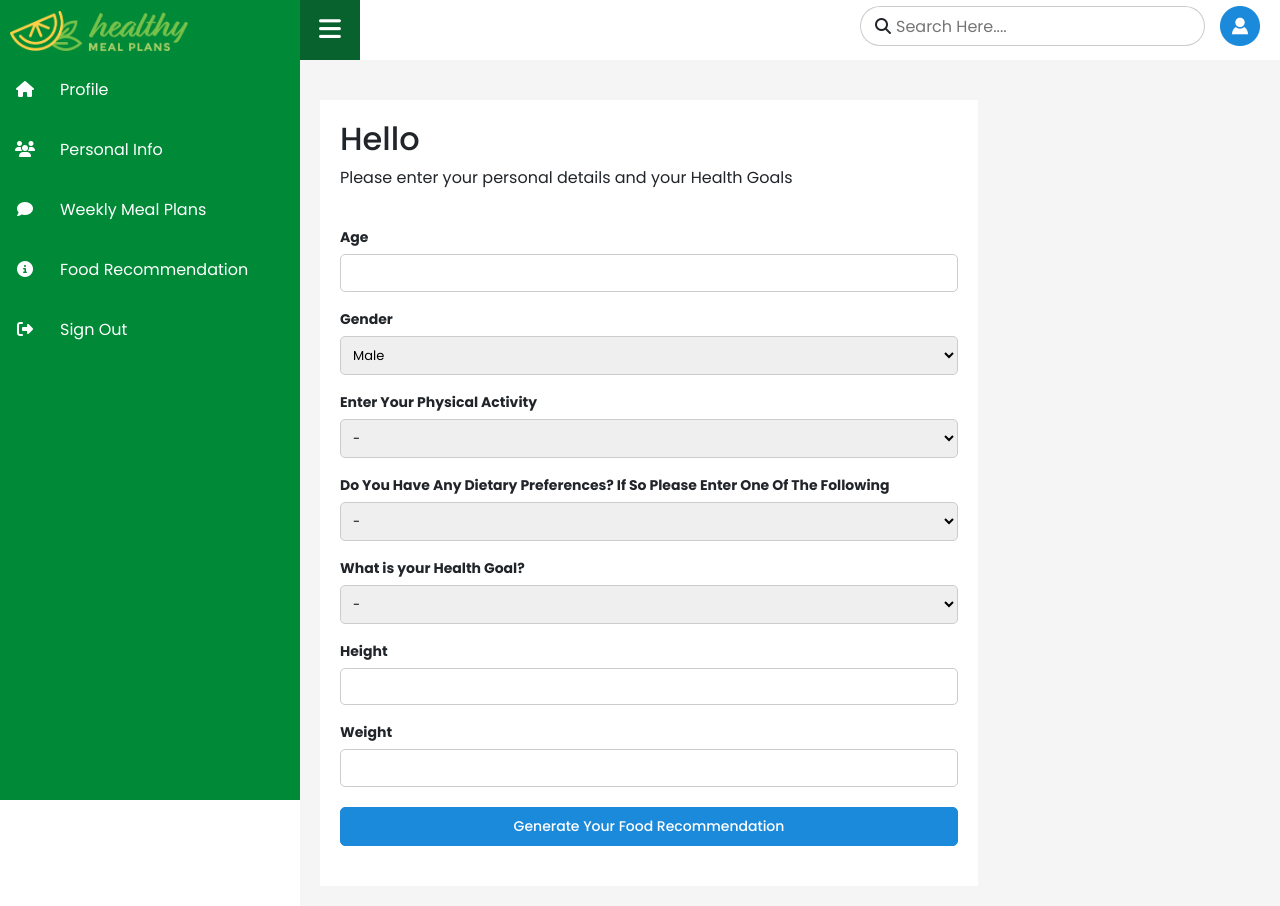
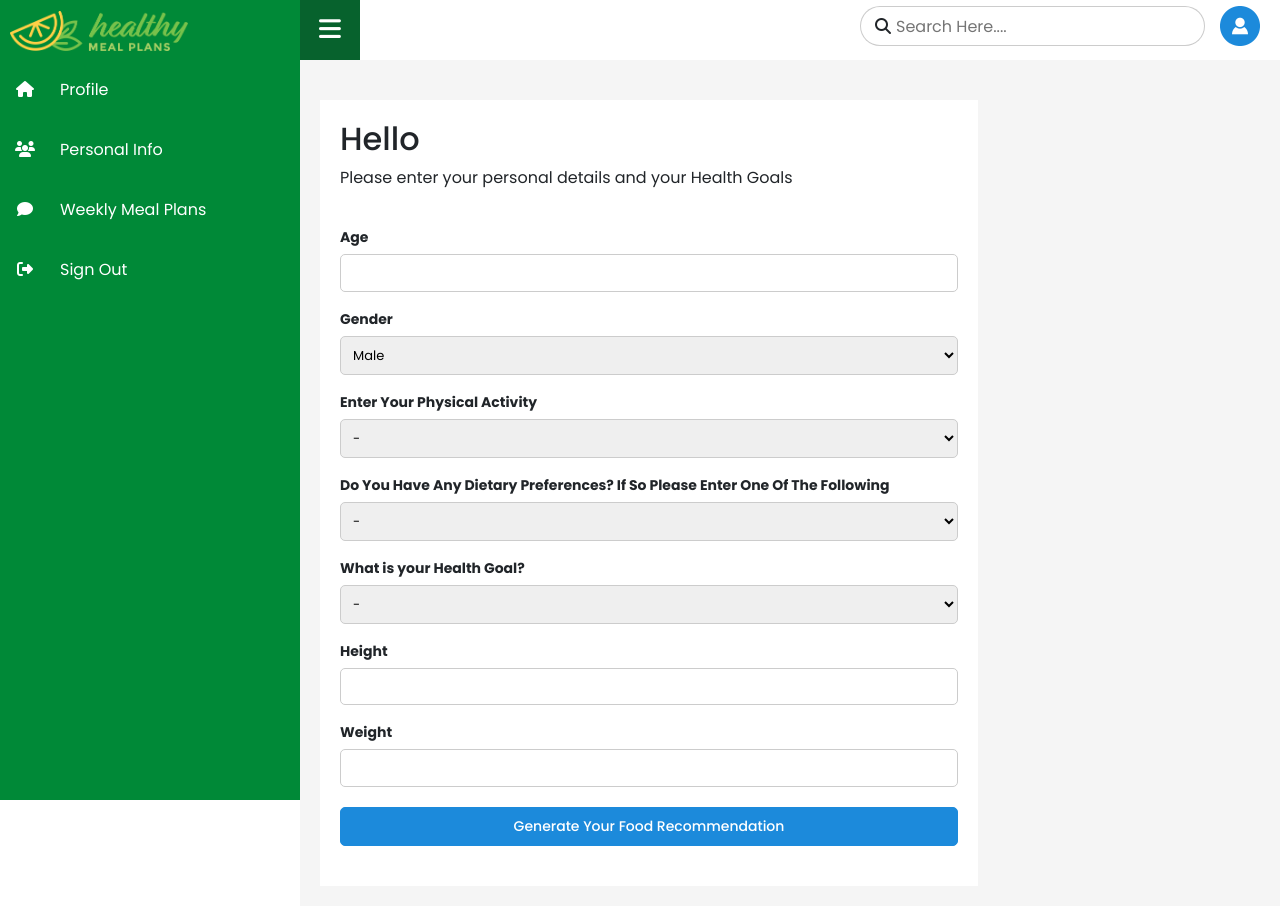
Before and after one commit to Fran-Y/AI_Powered_Meal_Planning_App, a Django app: page /personalInfo/ in a window 1280 px wide. Run offline with Django 4.2, Linux system fonts and the light colour scheme; parts of the project's set-up code (start-up, migrations or seed data) failed here and were passed over; some libraries are stand-ins or nearby versions.

Commit message:
Some bugs fixed

```diff
--- a/templates/dashboard.html
+++ b/templates/dashboard.html
@@ -65,14 +65,14 @@
                         <span class="title">Weekly Meal Plans</span>
                     </a>
                 </li>
-                <li>
-                    <a href={% url 'test' %}>
-                        <span class="icon">
-                            <i class="fa fa-info-circle" aria-hidden="true"></i>
-                        </span>
-                        <span class="title">Food Recommendation</span>
-                    </a>
-                </li>
+{#                <li>#}
+{#                    <a href={% url 'test' %}>#}
+{#                        <span class="icon">#}
+{#                            <i class="fa fa-info-circle" aria-hidden="true"></i>#}
+{#                        </span>#}
+{#                        <span class="title">Food Recommendation</span>#}
+{#                    </a>#}
+{#                </li>#}
 
                 <li>
                     <a href="{% url 'logout' %}">
```
